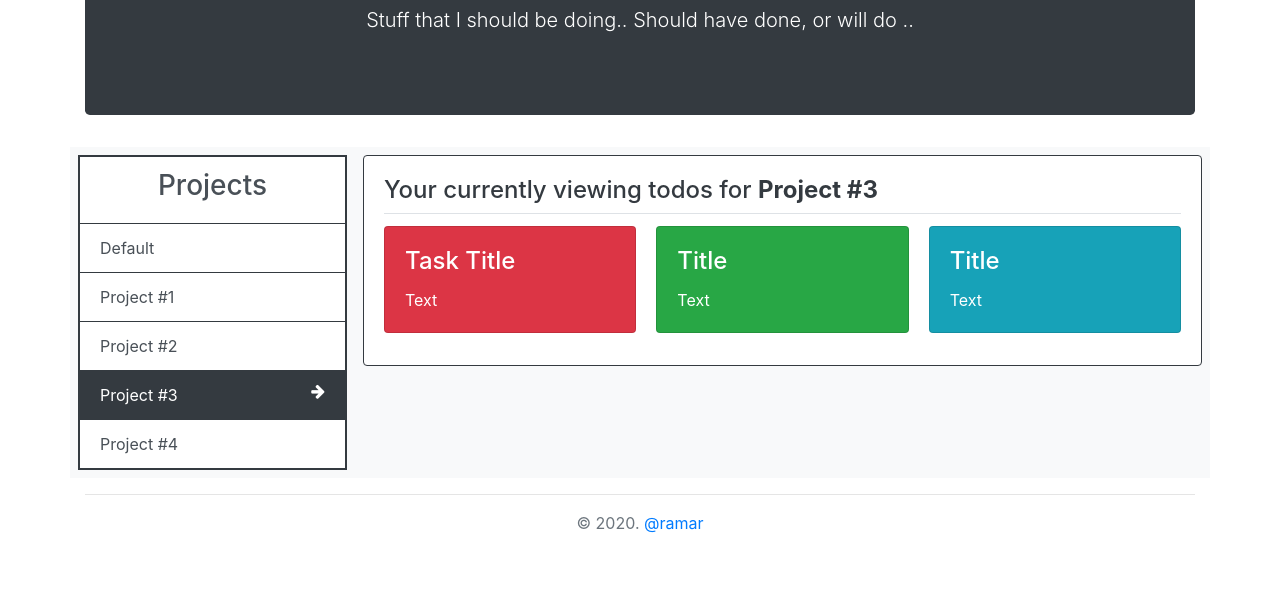
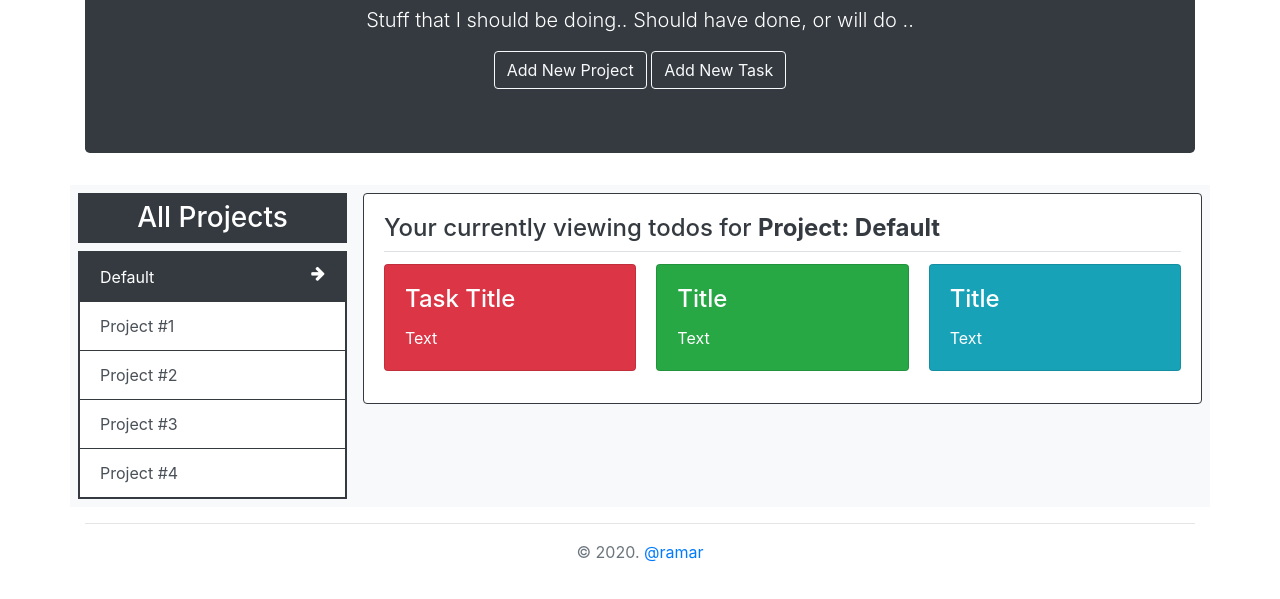
Before and after one commit to raheebwa/mv-todolist, a website built with webpack: page dist/index.html in a window 1280 px wide. Shown: the part 161-760 px from the top of the page. Built offline with nearby package versions, Linux system fonts and the light colour scheme.

Commit message:
UI: add buttons for render forms

```diff
--- a/dist/index.html
+++ b/dist/index.html
@@ -17,33 +17,32 @@
         <div class="jumbotron bg-dark text-white text-center">
           <h1 class="display-3">Ramar's Todolist</h1>
           <p class="lead">Stuff that I should be doing.. Should have done, or will do ..</p>
+          <button type="button" id="btn-add-project" class="btn btn-outline-light" btn-lg btn-block">Add New Project</button>
+          <button type="button" id="btn-add-task" class="btn btn-outline-light" btn-lg btn-block">Add New Task</button>
         </div>
       </header>
        <main>
         <div class="row">
           <div class="col-md-3 bg-light py-2 px-2" id="projects-row">
-            <div class="list-group border border-dark rounded-0">
-              <a href="#" class="border border-dark rounded-0 list-group-item list-group-item-action text-center">
-                <h3>Projects</h3>
-              </a>
-              <a href="#" class="border border-dark rounded-0 list-group-item list-group-item-action">Default</a>
+            <h3 class="bg-dark text-white text-center py-2">All Projects</h3>
+            <div class="list-group border border-dark">
+              <a href="#"
+                class="border border-dark rounded-0 list-group-item list-group-item-action  text-white bg-dark">Default
+                <i class="fa fa-arrow-right pull-right" aria-hidden="true"></i></a>
               <a href="#" class="border border-dark rounded-0 list-group-item list-group-item-action">Project #1</a>
               <a href="#" class="border border-dark rounded-0 list-group-item list-group-item-action">Project #2</a>
-              <a href="#" class="border border-dark rounded-0 list-group-item list-group-item-action text-white bg-dark">Project
+              <a href="#" class="border border-dark rounded-0 list-group-item list-group-item-action">Project
                 #3
-                <i class="fa fa-arrow-right pull-right" aria-hidden="true"></i>
               </a>
               <a href="#" class="border border-dark rounded-0 list-group-item list-group-item-action">Project #4</a>
             </div>
-            <div id="project-form">
-            </div>
           </div>
           <div class="col-md-9  bg-light py-2 px-2" id="tasks-row">
-            <div id="task-form">
+            <div id="add-form">
             </div>
             <div class="card text-dark border-dark">
               <div class="card-body">
-                <h4 class="card-title border-bottom pb-2">Your currently viewing todos for <strong>Project #3</strong>
+                <h4 class="card-title border-bottom pb-2">Your currently viewing todos for <strong>Project: Default</strong>
                 </h4>
                 <div class="card-columns">
                   <div class="card text-white bg-danger">
```
